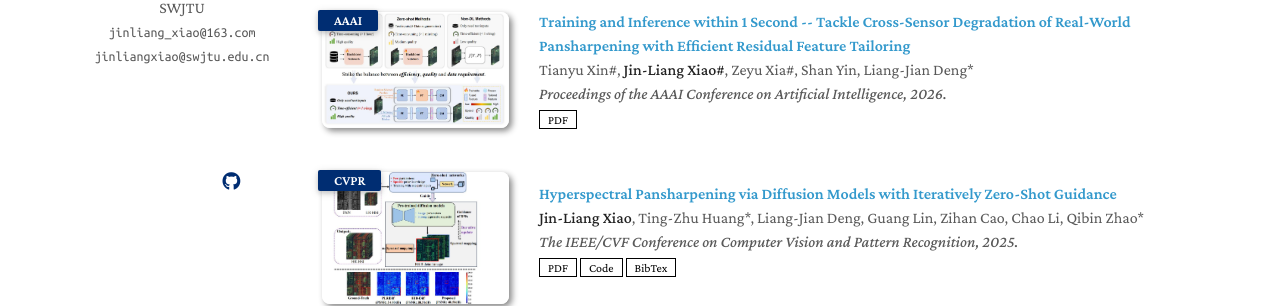
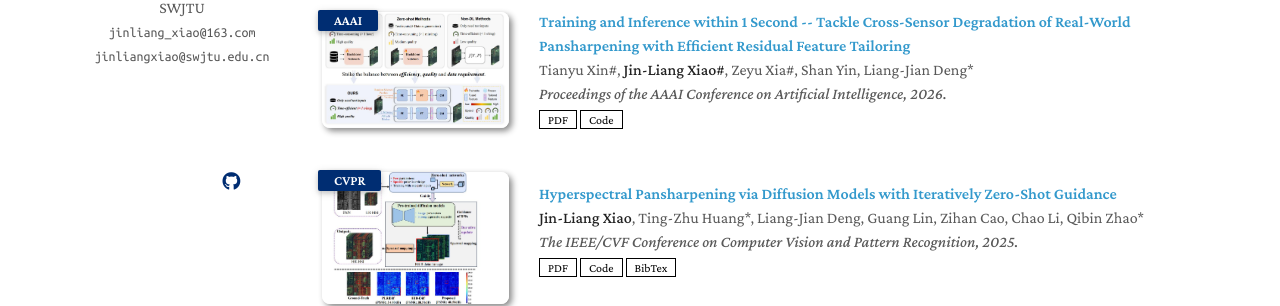
Before and after one commit to Jin-liangXiao/Jin-liangXiao.github.io, a Jekyll site: the page built from index.md, in a window 1280 px wide and 900 px high. Shown: the part 423-729 px from the top of the window. Built offline with Jekyll 4.4.1, drawn with Linux system fonts in a browser that asks for light colours; nearby versions of some CDN libraries; a style sheet for code colours, icons or effects is not loaded; our own code applies the rules of GitHub Pages for plain Markdown files.

Commit message:
Update publications.md

```diff
--- a/_includes/publications.md
+++ b/_includes/publications.md
@@ -21,6 +21,7 @@
       </div>
     <div class="links">
       <a href="https://arxiv.org/pdf/2508.07369" class="btn btn-sm z-depth-0" role="button" target="_blank" style="font-size:12px;">PDF</a>
+      <a href="https://github.com/TorwnexialX/ERFT" class="btn btn-sm z-depth-0" role="button" target="_blank" style="font-size:12px;">Code</a>
     </div>
   </div>
 </div>
```
